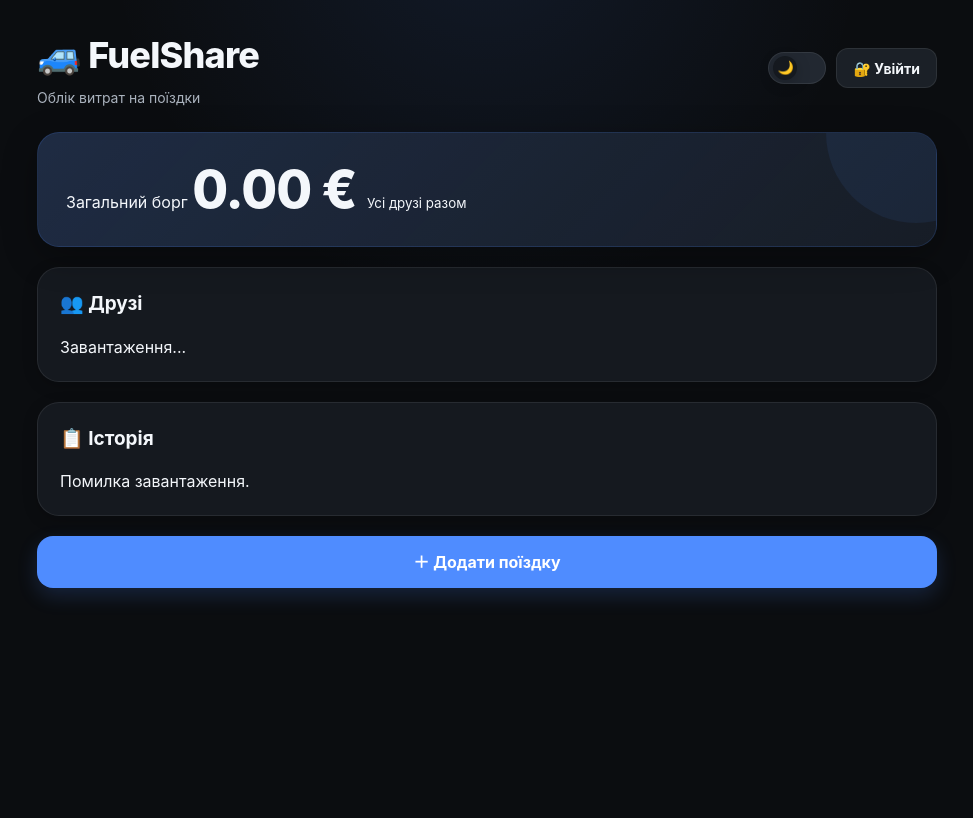
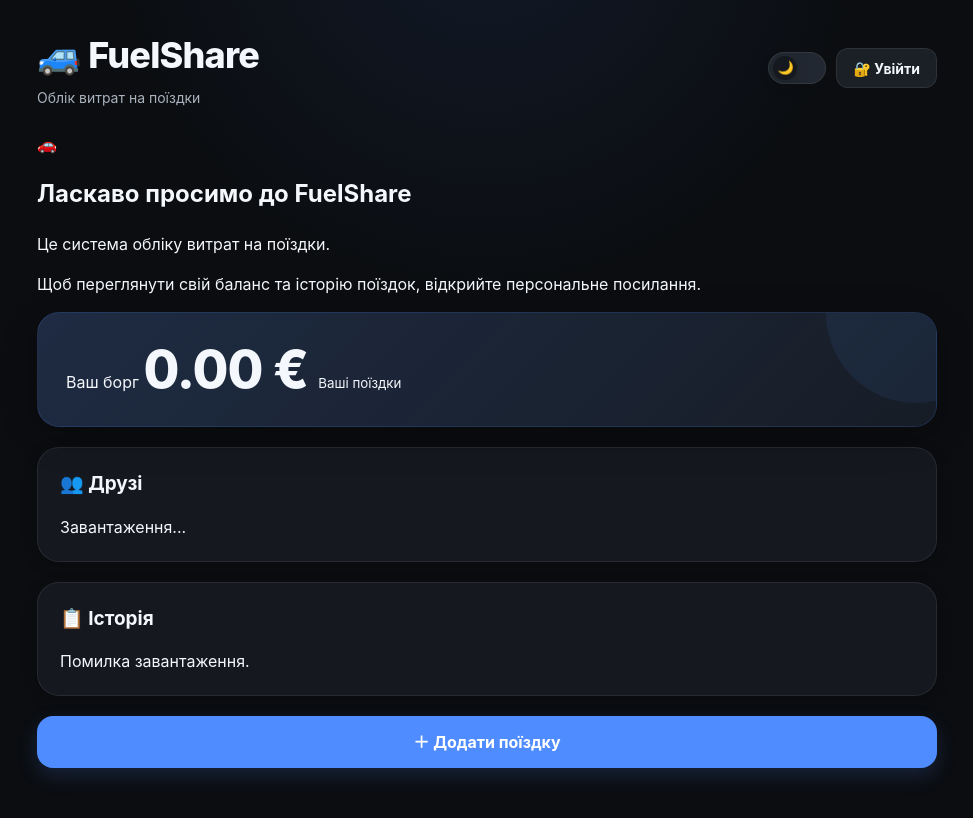
Before and after one commit to AlexandrKoteyko/fuel-share, a plain HTML site: page index.html in a window 1280 px wide. Shown: the whole page, without its empty margins (153-1126 px from the left). Drawn offline with nearby package versions, Linux system fonts and the light colour scheme; no server answers.

Commit message:
Refactor header and add sections for welcome and history

```diff
--- a/index.html
+++ b/index.html
@@ -1,5 +1,6 @@
 <!DOCTYPE html>
 <html lang="uk">
+
 <head>
     <meta charset="UTF-8">
 
@@ -24,43 +25,100 @@
 
 <div class="container">
 
+    <!-- HEADER -->
+
     <header class="header">
+
         <div class="header-brand">
+
             <h1>🚙 FuelShare</h1>
+
             <p>Облік витрат на поїздки</p>
+
         </div>
+
 
         <div class="header-actions">
 
             <div class="theme-switch">
-            <input type="checkbox" id="themeToggle">
+
+                <input
+                    type="checkbox"
+                    id="themeToggle"
+                >
+
                 <label for="themeToggle"></label>
+
             </div>
 
-        <a href="admin.html" class="login-button">
+
+            <a
+                href="admin.html"
+                class="login-button"
+            >
                 🔐 Увійти
             </a>
 
         </div>
+
     </header>
 
 
-    <section class="total-card">
+    <!-- WELCOME FOR NORMAL VISITORS -->
 
-        <span>Загальний борг</span>
+    <section
+        class="welcome-section"
+        id="welcomeSection"
+    >
+
+        <div class="welcome-icon">
+            🚗
+        </div>
+
+        <h2>
+            Ласкаво просимо до FuelShare
+        </h2>
+
+        <p>
+            Це система обліку витрат на поїздки.
+        </p>
+
+        <p class="welcome-hint">
+            Щоб переглянути свій баланс та історію
+            поїздок, відкрийте персональне посилання.
+        </p>
+
+    </section>
+
+
+    <!-- TOTAL -->
+
+    <section
+        class="total-card"
+        id="totalCard"
+    >
+
+        <span id="totalTitle">
+            Ваш борг
+        </span>
 
         <strong id="totalDebt">
             0.00 €
         </strong>
 
-        <small>
-            Усі друзі разом
+        <small id="totalSubtitle">
+            Ваші поїздки
         </small>
 
     </section>
 
 
-    <section class="card">
+    <!-- FRIENDS -->
+
+    <section
+        class="card"
+        id="friendsSection"
+    >
 
         <div
             class="section-title"
@@ -76,10 +134,17 @@
     </section>
 
 
-    <section class="card">
+    <!-- HISTORY -->
+
+    <section
+        class="card"
+        id="historySection"
+    >
 
         <div class="section-title">
+
             <h2>📋 Історія</h2>
+
         </div>
 
         <div id="tripsList">
@@ -88,6 +153,8 @@
 
     </section>
 
+
+    <!-- ADD BUTTON -->
 
     <button
         class="add-button"
@@ -127,9 +194,15 @@
             <label>
                 Друг
 
-                <select id="friend" required>
-                    <option value="">Оберіть друга</option>
+                <select
+                    id="friend"
+                    required
+                >
+                    <option value="">
+                        Оберіть друга
+                    </option>
                 </select>
+
             </label>
 
 
@@ -141,6 +214,7 @@
                     id="tripDate"
                     required
                 >
+
             </label>
 
 
@@ -155,6 +229,7 @@
                     placeholder="15.00"
                     required
                 >
+
             </label>
 
 
@@ -166,6 +241,7 @@
                     id="comment"
                     placeholder="Наприклад, Kuopio → Joensuu"
                 >
+
             </label>
 
 
```
Lines whose indentation alone changed are shown as unchanged.
